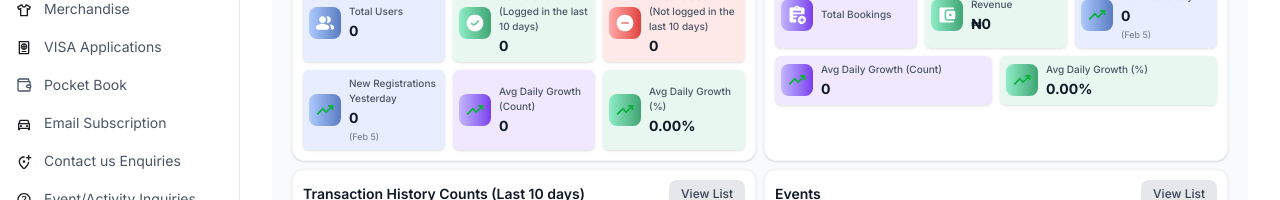
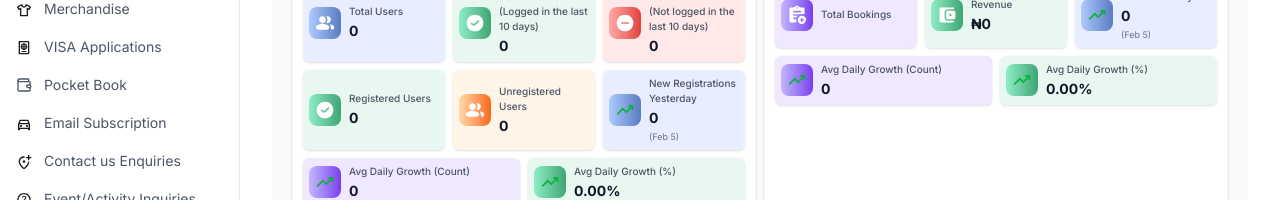
Before and after one commit to raviraj1310/detty-admin, a Next.js app: page /dashboard in a window 1280 px wide. Shown: the part 297-497 px from the top of the page. Built offline with nearby package versions, Linux system fonts and the light colour scheme; no server answers; sample sign-in values are in the browser's storage.

Commit message:
add the registerd and unregister counts at dahboard and user

```diff
--- a/components/admin_dashboard/AdminDashboard.js
+++ b/components/admin_dashboard/AdminDashboard.js
@@ -75,7 +75,9 @@ export default function AdminDashboard ({ stats, year, startDate, endDate }) {
   const [userCounts, setUserCounts] = useState({
     totalUsers: 0,
     totalActiveUsers: 0,
-    totalInactiveUsers: 0
+    totalInactiveUsers: 0,
+    registeredUser: 0,
+    unregisteredUsers: 0
   })
   const [txnCounts, setTxnCounts] = useState({
     event: 0,
@@ -103,13 +105,17 @@ export default function AdminDashboard ({ stats, year, startDate, endDate }) {
         setUserCounts({
           totalUsers: Number(res?.data?.totalUserCount || 0),
           totalActiveUsers: Number(res?.data?.activeUserCount || 0),
-          totalInactiveUsers: Number(res?.data?.inactiveUserCount || 0)
+          totalInactiveUsers: Number(res?.data?.inactiveUserCount || 0),
+          registeredUser: Number(res?.data?.registeredUser || 0),
+          unregisteredUsers: Number(res?.data?.unregisteredUsers || 0)
         })
       } catch (_) {
         setUserCounts({
           totalUsers: Number(stats?.totalUsers || 0),
           totalActiveUsers: Number(stats?.totalActiveUsers || 0),
-          totalInactiveUsers: Number(stats?.totalInactiveUsers || 0)
+          totalInactiveUsers: Number(stats?.totalInactiveUsers || 0),
+          registeredUser: Number(stats?.registeredUser || 0),
+          unregisteredUsers: Number(stats?.unregisteredUsers || 0)
         })
       }
 
@@ -296,6 +302,22 @@ export default function AdminDashboard ({ stats, year, startDate, endDate }) {
           bg: 'bg-[#FFE8E8]',
           iconBg: 'bg-gradient-to-r from-[#FFA8A8] to-[#E03E3E]'
         },
+        {
+          id: 'ru',
+          title: 'Registered Users',
+          value: userCounts.registeredUser || 0,
+          iconSrc: '/images/dashboard/icons (9).svg',
+          bg: 'bg-[#E8F8F0]',
+          iconBg: 'bg-gradient-to-r from-[#8EEDC7] to-[#3FA574]'
+        },
+        {
+          id: 'uu',
+          title: 'Unregistered Users',
+          value: userCounts.unregisteredUsers || 0,
+          iconSrc: '/images/dashboard/icons (13).svg',
+          bg: 'bg-[#FFF4E8]',
+          iconBg: 'bg-gradient-to-r from-[#FFD8A8] to-[#F76707]'
+        },
         ...getGrowthCards('users', 'New Registrations Yesterday')
       ]
     },
--- a/components/users/UsersForm.js
+++ b/components/users/UsersForm.js
@@ -8,6 +8,7 @@ import {
   changeUserStatus,
   getUserWithProfile
 } from '@/services/users/user.service'
+import { dashboardUserActiveInactiveCounts } from '@/services/auth/login.service'
 import Toast from '@/components/ui/Toast'
 import { ChevronUp, ChevronDown, X } from 'lucide-react'
 import {
@@ -669,7 +670,9 @@ export default function UsersForm ({
     avgGrowthCount: 0,
     isCountIncreasing: false,
     avgGrowthPercent: 0,
-    isPctIncreasing: false
+    isPctIncreasing: false,
+    registered: 0,
+    unregistered: 0
   })
   const [dateRange, setDateRange] = useState({ start: '', end: '' })
   const [exporting, setExporting] = useState(false)
@@ -682,7 +685,11 @@ export default function UsersForm ({
       if (dateRange.start) params.startDate = dateRange.start
       if (dateRange.end) params.endDate = dateRange.end
 
-      const res = await getUsers(params)
+      const [res, dashboardRes] = await Promise.all([
+        getUsers(params),
+        dashboardUserActiveInactiveCounts(params)
+      ])
+
       const payload = res?.data || res || {}
 
       // Check if API provides the stats directly
@@ -711,7 +718,9 @@ export default function UsersForm ({
           avgGrowthCount: apiAvgCount,
           isCountIncreasing: apiAvgCount >= 0,
           avgGrowthPercent: apiAvgPctStr,
-          isPctIncreasing: apiAvgPct >= 0
+          isPctIncreasing: apiAvgPct >= 0,
+          registered: Number(dashboardRes?.data?.registeredUser || 0),
+          unregistered: Number(dashboardRes?.data?.unregisteredUsers || 0)
         })
       }
     } catch (e) {
@@ -1166,7 +1175,7 @@ export default function UsersForm ({
         }`}
       >
         {(!visibleStats || visibleStats.includes('total')) && (
-          <div className='bg-gradient-to-r from-[#E8EEFF] to-[#C5D5FF] p-4 rounded-lg shadow-md'>
+          <div className='bg-gradient-to-r from-[#E8EEFF] to-[#C5D5FF] p-4 rounded-lg shadow-md flex justify-between items-center'>
             <div className='flex items-center'>
               <div className='bg-white bg-opacity-20 p-2 rounded-lg mr-3'>
                 <Image
@@ -1178,12 +1187,18 @@ export default function UsersForm ({
                 />
               </div>
               <div>
-                <p className='text-xs text-black opacity-90'>
-                  Total Registered Users
-                </p>
+                <p className='text-xs text-black opacity-90'>Total Users</p>
                 <p className='text-2xl text-black font-bold'>
                   {globalStats.total}
                 </p>
+              </div>
+            </div>
+            <div className='flex flex-col gap-1 text-right'>
+              <div className='bg-red-100/80 px-2 py-0.5 rounded text-[10px] text-red-600 border border-red-200'>
+                Total Unregister counts: {globalStats.unregistered}
+              </div>
+              <div className='bg-blue-100/80 px-2 py-0.5 rounded text-[10px] text-blue-600 border border-blue-200'>
+                Total Register counts: {globalStats.registered}
               </div>
             </div>
           </div>
```
